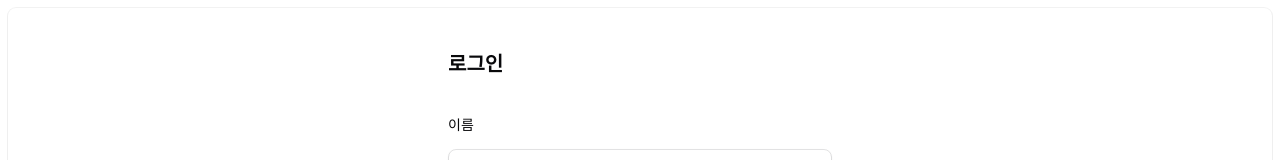
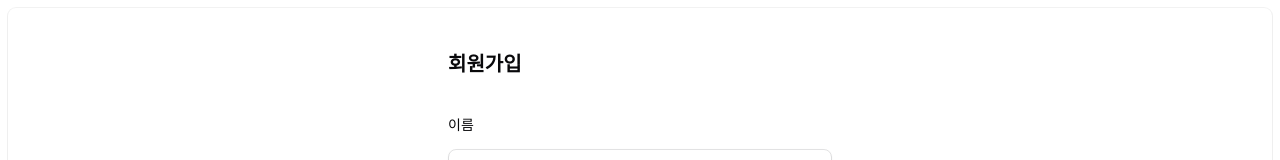
Before and after one commit to seheon99/task-force, a Next.js app: page /sign-up in a window 1280 px wide. Shown: the top 160 px of the page. Built offline with nearby package versions, Linux system fonts and the light colour scheme; a web font is replaced by a local one.

Commit message:
fix: update heading text from '로그인' to '회원가입' in SignUpPage

```diff
--- a/src/app/(auth)/sign-up/page.tsx
+++ b/src/app/(auth)/sign-up/page.tsx
@@ -101,7 +101,7 @@ export default function SignUpPage() {
       className="grid w-full max-w-sm grid-cols-1 gap-8"
       onSubmit={handleSubmit(onSubmit)}
     >
-      <Heading>로그인</Heading>
+      <Heading>회원가입</Heading>
       <Field>
         <Label>이름</Label>
         <Input
```
